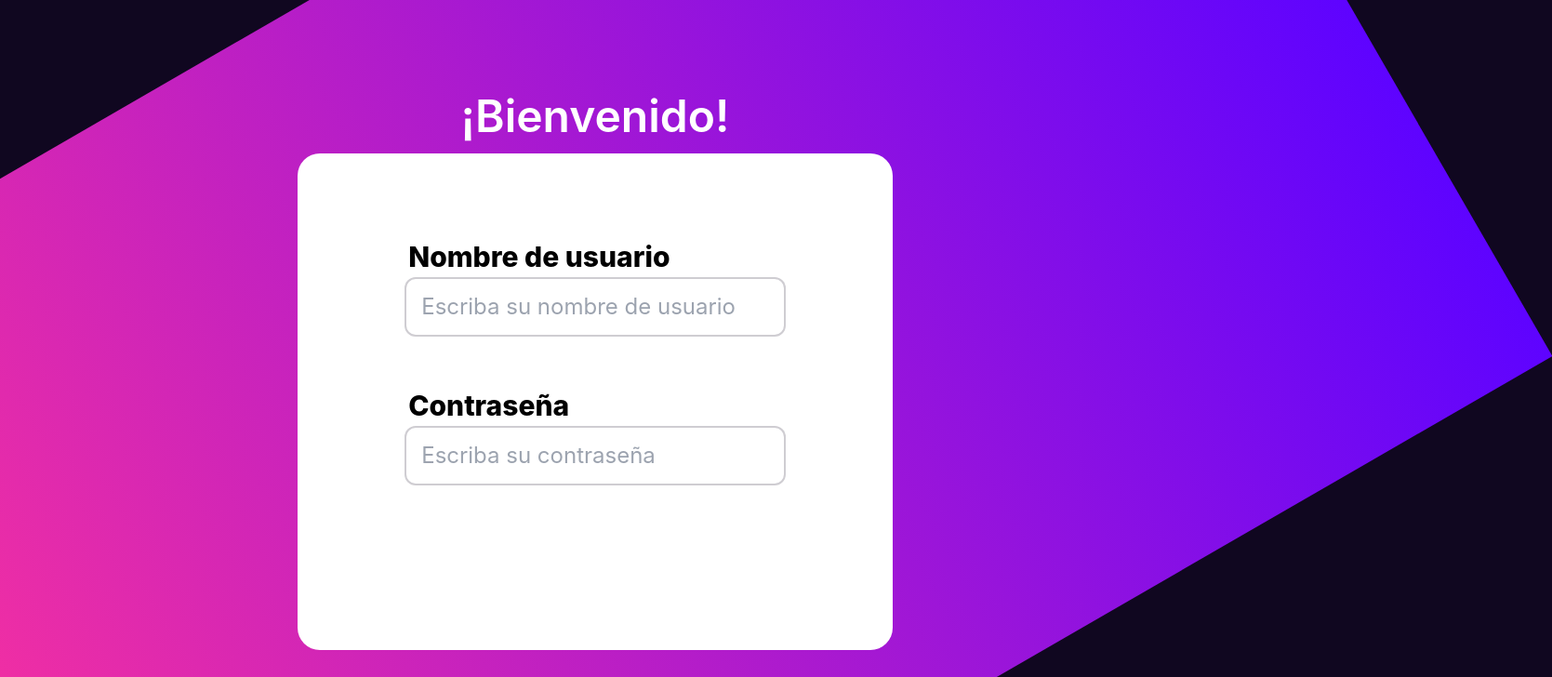
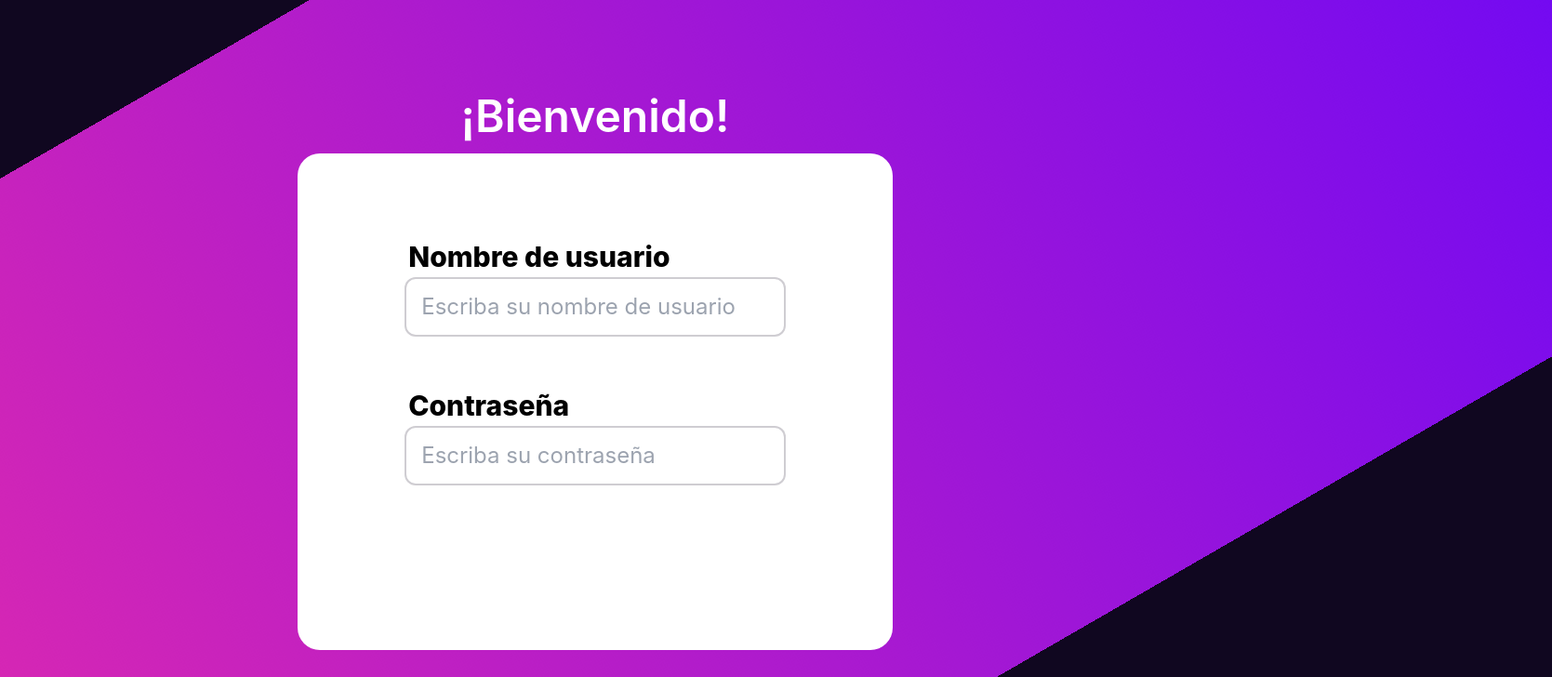
Before and after one commit to HackathonNicaragua2022/Intellikesh, a Next.js app in the folder spanishcodecamp_frontend/: page /login in a window 1280 px wide. Shown: the top 728 px of the page at 93% size, 1669 px wide, since content can reach past the window. Built offline with nearby package versions, Linux system fonts and the light colour scheme.

Commit message:
Changed absolute position to fixed in the diagonal gradient backgrounxd

```diff
--- a/spanishcodecamp_frontend/components/Button.tsx
+++ b/spanishcodecamp_frontend/components/Button.tsx
@@ -12,7 +12,7 @@ const Button: FC<ButtonProps> = (props) => {
   [props, className] = popFromDict(props, "className");
   return (
     <button
-      className={`px-3 py-1 m-2 duration-300 text-white border-2 border-white rounded-lg hover:border-blackPurple text-[1.2rem] hover:bg-gradient-to-r from-pink to-purple ${className}`}
+      className={`px-3 py-1 m-2 duration-300 text-white border-2 border-white rounded-lg hover:border-blackPurple hover:bg-gradient-to-r from-pink to-purple ${className}`}
       {...props}
     />
   );
--- a/spanishcodecamp_frontend/pages/login.tsx
+++ b/spanishcodecamp_frontend/pages/login.tsx
@@ -26,8 +26,8 @@ const Registro: NextPage = () => {
   };
 
   return (
-    <div className="flex flex-col items-center justify-center w-screen h-screen overflow-hidden bg-midnight">
-      <div className="absolute z-0 w-[1800px] rotate-[150deg] bg-gradient-to-r from-purple to-pink h-[1000px]" />
+    <div className="flex flex-col items-center justify-center w-screen h-screen bg-midnight">
+      <div className="fixed z-0 w-[3000px] rotate-[150deg] bg-gradient-to-r from-purple to-pink h-[1000px]" />
       <h1 className="relative mb-4 text-5xl font-semibold text-center text-white z-1">
         ¡Bienvenido!
       </h1>
--- a/spanishcodecamp_frontend/pages/registro.tsx
+++ b/spanishcodecamp_frontend/pages/registro.tsx
@@ -27,7 +27,7 @@ const Registro: NextPage = () => {
 
   return (
     <div className="flex flex-col items-center justify-center w-screen h-screen overflow-hidden bg-midnight">
-      <div className="absolute z-0 w-[1800px] rotate-[150deg] bg-gradient-to-r from-purple to-pink h-[1000px]" />
+      <div className="fixed z-0 w-[3000px] rotate-[150deg] bg-gradient-to-r from-purple to-pink h-[1000px]" />
       <h1 className="relative mb-4 text-6xl font-extrabold tracking-wider text-center text-white z-1">
         Crea tu cuenta
       </h1>
```
Also changed, not shown: 2 other files (tests, documents, lock files or other folders).
